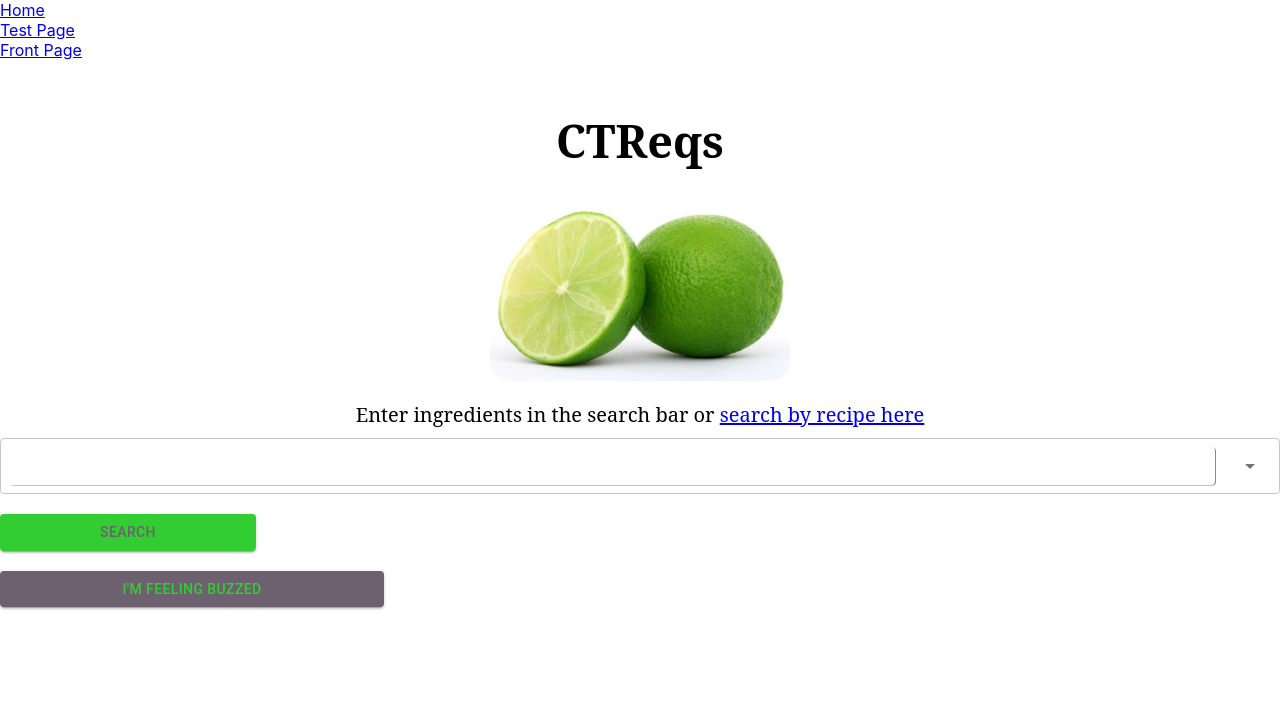
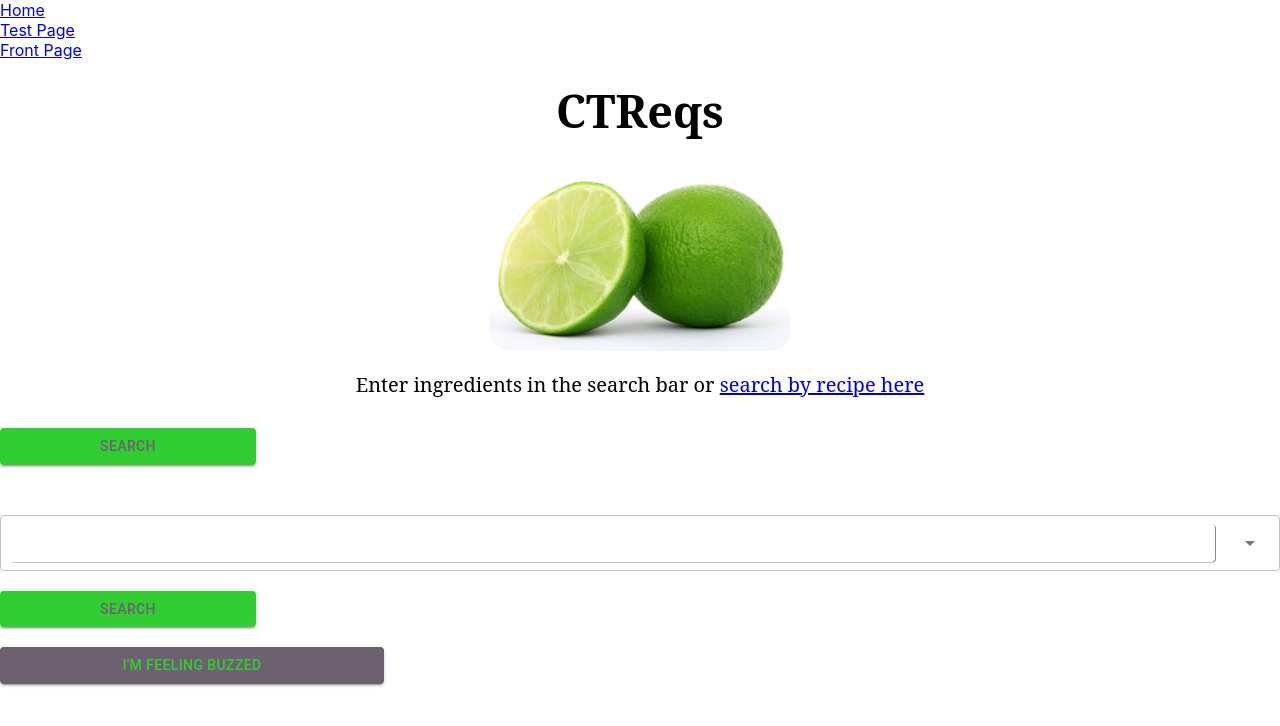
Before and after one commit to shance327/ctreqs, a React (Create React App) app in the folder frontend/: page /FrontPage in a window 1280 px wide. Shown: the top 726 px of the page. Built offline with nearby package versions, Linux system fonts and the light colour scheme; no server answers.

Commit message:
search bar page edit

```diff
--- a/frontend/src/Components/Pages/SearchBarPage.js
+++ b/frontend/src/Components/Pages/SearchBarPage.js
@@ -1,5 +1,9 @@
 import React from 'react'
 import SearchBar from "../UI/SearchBar";
+import Button from '@material-ui/core/Button';
+import {ThemeProvider} from '@material-ui/core/styles';
+import {createMuiTheme} from "@material-ui/core";
+
 
 class SearchBarPage extends React.Component {
 
@@ -7,13 +11,75 @@ class SearchBarPage extends React.Component {
         ingredients: []
     };
 
+    //theme used for search buttons
+    theme = createMuiTheme({
+        palette: {
+            primary: {
+                main: '#32CD32',
+                contrastText: '#6D616F'
+            },
+            secondary: {
+                main: '#6D616F',
+                contrastText: '#32CD32'
+            },
+            contrastThreshold: 3,
+            tonalOffset: 0.2
+        }
+    });
+
 
     render() {
-        return (
+        return(
+
             <div>
+                <h1>CTReqs</h1>
+                <img src = "lime.jpg" style= {{ width: 300, height: 200, borderRadius: 20}}  />
+
+                <p>Enter ingredients in the search bar or <a href='\TestPage'>search by recipe here</a> </p>
+                <ThemeProvider theme ={this.theme}>
+                    <br/>
+                    <Button color ="primary" variant = "contained" className ="searchButton" onClick={this.handleSearch}>Search</Button>
+                    <br/>
+                </ThemeProvider>
                 <SearchBar ingredients = {this.ingredients}/>
+
+                <ThemeProvider theme ={this.theme}>
+                    <br/>
+                    <Button color ="primary" variant = "contained" className ="searchButton" onClick={this.handleSearch}>Search</Button>
+                    <br/>
+                    <br/>
+                    <Button color ="secondary" variant ="contained" className ="buzzButton" onClick={this.handleBuzz}>I'm Feeling Buzzed</Button>
+                </ThemeProvider>
             </div>
-        );
+
+        )
     }
+
+    handleBuzz = () => {
+            this.buzzPicks(this.state.selected);
+        };
+        // Event handler for search button
+        handleSearch = () => {
+            this.makeApiCall(this.state.selected);
+        };
+
+        buzzPicks = () => {
+            let searchUrl = `/v1/randomRecipe`;
+
+            fetch(searchUrl)
+                .then(response => {
+                    return response.json();
+                })
+                .then(jsonData => {
+                    console.log(jsonData);
+                    this.setState({ response: [...this.state.response ,jsonData] });
+                });
+            console.log(this.state.response.length);
+            console.log("search response:" + this.state.response);
+        };
+
+        searchByRecipe = () => {
+            window.location = '/TestPage';
+        };
 }
 export default SearchBarPage
--- a/frontend/src/Components/UI/SearchBar.css
+++ b/frontend/src/Components/UI/SearchBar.css
@@ -7,6 +7,7 @@
     width: 50%;
     margin: auto;
 }
+
 p {
     color: #000000;
     margin-top: 20px;
@@ -23,7 +24,6 @@ display: block;
     width: 40%;
 }
 
-
 .searchButton {
     width: 20%;
     color: limegreen;
@@ -37,9 +37,3 @@ display: block;
 .buzzButton {
     width: 30%;
 }
-
-.SearchPage {
-    text-align: center;
-    width: 80%;
-    margin: 0 auto;
-}
--- a/frontend/src/Components/UI/SearchBar.js
+++ b/frontend/src/Components/UI/SearchBar.js
@@ -70,9 +70,6 @@ export default class SearchBar extends Component {
         else {
             return (
                 <div className="container-search" style={{marginTop: 50}}>
-                    <h1>CTReqs</h1>
-                    <img src = "lime.jpg" style= {{ width: 300, height: 200, borderRadius: 20}}  />
-                    <p>Enter ingredients in the search bar or <a href='\TestPage'>search by recipe here</a> </p>
                     <Autocomplete
                         multiple
                         size = 'medium'
@@ -91,14 +88,6 @@ export default class SearchBar extends Component {
                             />
                         )}
                     />
-
-                    <ThemeProvider theme ={this.theme}>
-                        <br/>
-                        <Button color ="primary" variant = "contained" className ="searchButton" onClick={this.handleSearch}>Search</Button>
-                        <br/>
-                        <br/>
-                        <Button color ="secondary" variant ="contained" className ="buzzButton" onClick={this.handleBuzz}>I'm Feeling Buzzed</Button>
-                    </ThemeProvider>
                 </div>
                 )
             }
```
Lines whose indentation alone changed are shown as unchanged.
